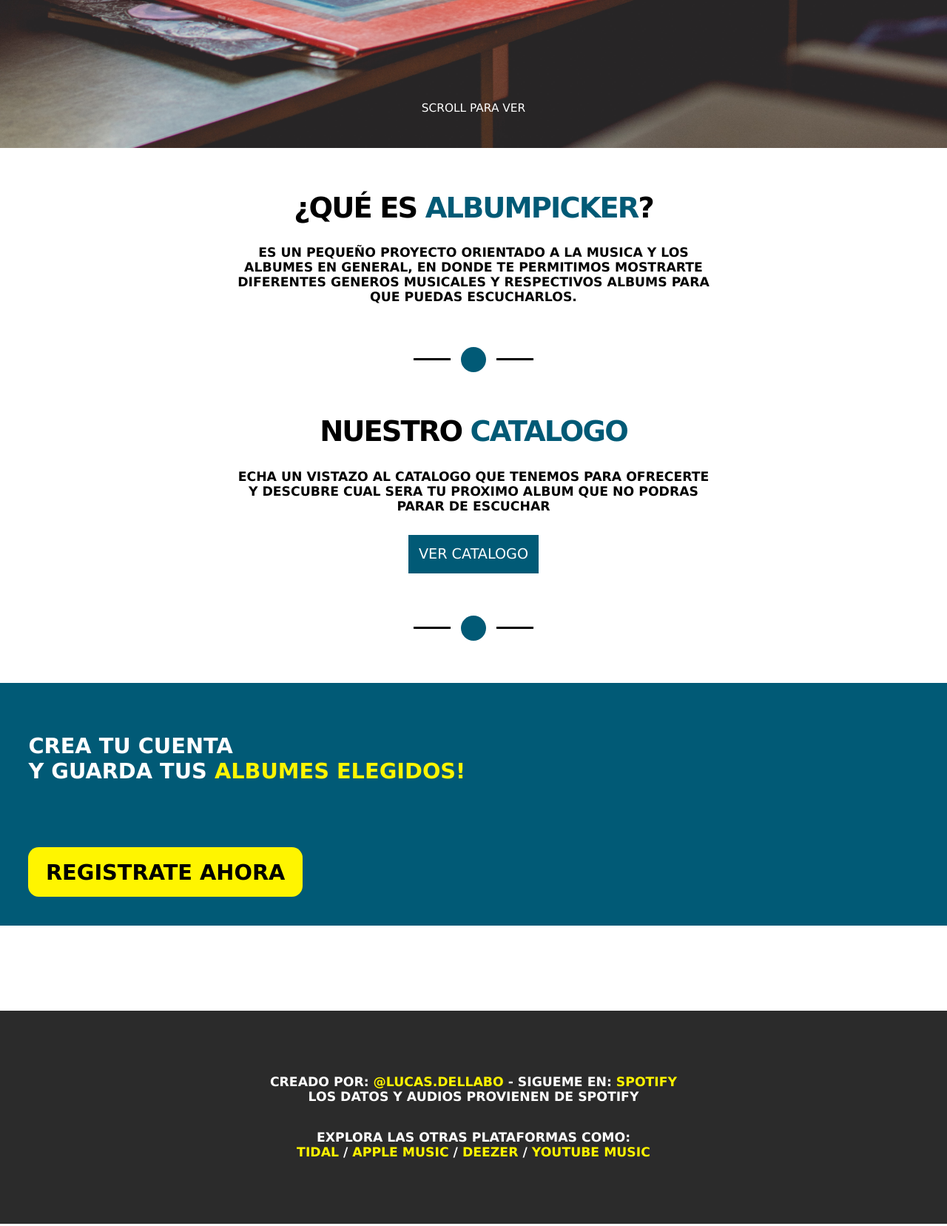
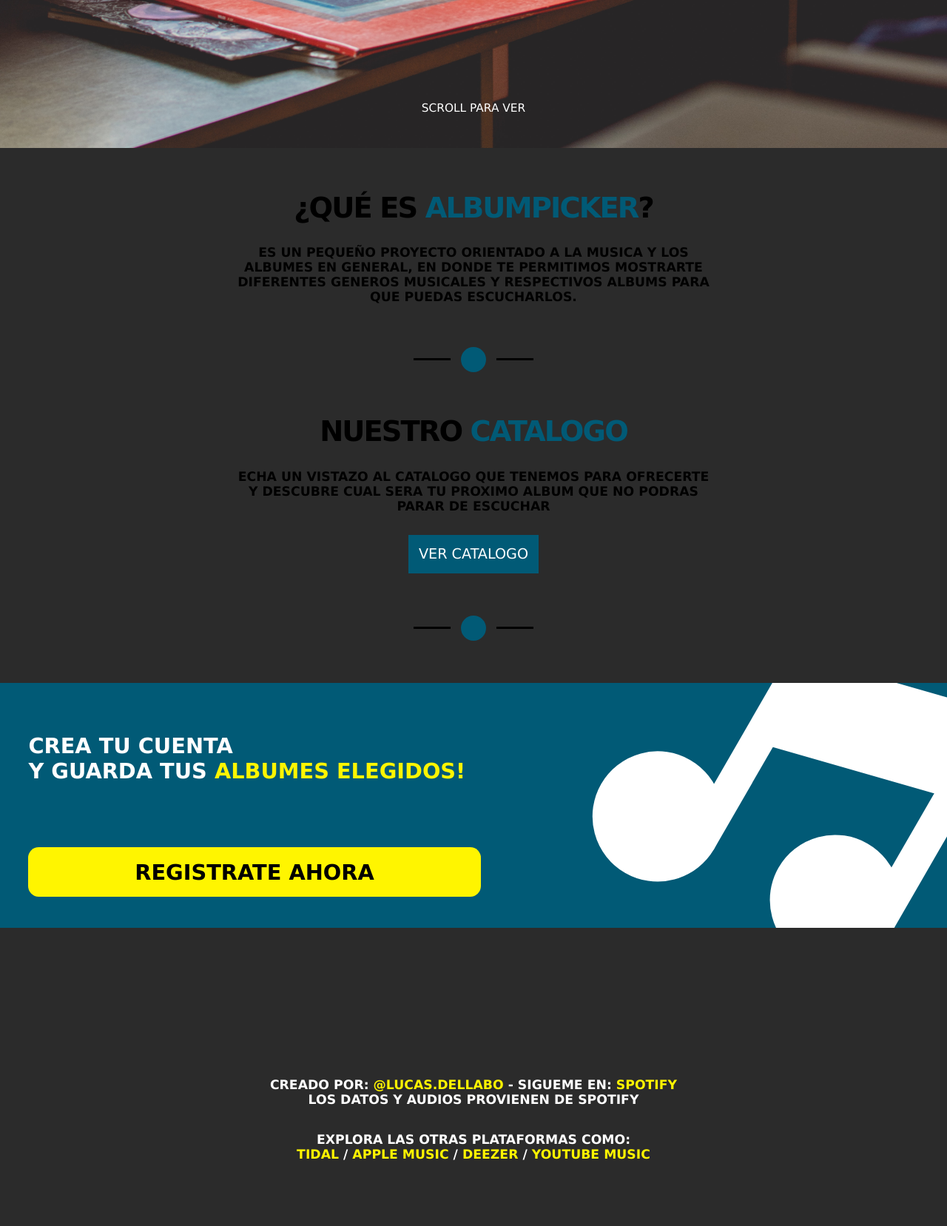
Before and after one commit to LucasDLabo/ProyectoFacultad, a PHP site: page / in a window 1280 px wide. Shown: the part 600-2257 px from the top of the page at 74% size. Run offline with PHP 8.4, Linux system fonts and the light colour scheme.

Commit message:
Agregado dibujo de nota musical en el flyer de register

```diff
--- a/css/style.css
+++ b/css/style.css
@@ -4,7 +4,6 @@ Git Status
 Git commit -m "comentario"
 Git push -u origin master */
 
-/* Cambie los px por medidas rem */
 html {
     scroll-behavior: smooth;
     font-size: 1.2vw;
@@ -13,6 +12,7 @@ body{
     padding: 0px;
     margin: 0px;
     font-family: Verdana, Geneva, Tahoma, sans-serif;
+    background-color: #2B2B2B;
 }
 header{
     height: 100vh;
@@ -175,20 +175,28 @@ header{
 .boxRegister{
     display: flex;
     background-color: #015A76;
-    flex-direction: column;
+    flex-direction: row;
     color: white;
     font-weight: bolder;
     font-size: 1.875rem;
+    margin-bottom: 7.5rem;
+    height: 21.5rem;
+    z-index: -1;
+}
+.registerText{
+    display: flex;
+    flex-direction: column;
     padding: 2.5rem;
-    margin-bottom: 7.5rem;
+    width: 100%;
+    z-index: 1;
 }
-.boxRegister a{
+.registerText a{
     font-size: 1.875rem;
     margin-top: 3.75rem;
     text-decoration: none;
     color: black;
     background-color: #FFF500;
-    width: 30%;
+    width: 50%;
     height: 3.75rem;
     display: flex;
     align-items: center;
@@ -196,6 +204,17 @@ header{
     padding: 0.313rem;
     border-radius: 0.938rem;
     text-align: center;
+}
+.registerImg{
+    display: flex;
+    /* background-color: blueviolet; */
+    align-items: start;
+    justify-content: end;
+    width: 100%;
+    height: 21.5rem;
+    overflow: hidden;
+    position: absolute;
+    z-index: 0;
 }
 .highlight2{
     background-color: transparent;
--- a/index.html
+++ b/index.html
@@ -60,8 +60,13 @@ Git push -u origin master -->
         </section>
 
         <section class="boxRegister">
-            <p>CREA TU CUENTA <br> Y GUARDA TUS <mark class="highlight2">ALBUMES ELEGIDOS!</mark></p>
-            <a href="">REGISTRATE AHORA</a>
+            <div class="registerText">
+                <p>CREA TU CUENTA <br> Y GUARDA TUS <mark class="highlight2">ALBUMES ELEGIDOS!</mark></p>
+                <a href="">REGISTRATE AHORA</a>
+            </div>
+            <div class="registerImg">
+                <svg xmlns="http://www.w3.org/2000/svg" width="auto" height="100%" viewBox="-15 6 15 15"><g transform="rotate(30 12 12)"><g fill="none"><circle cx="6" cy="18" r="3" fill="currentColor" stroke="currentColor" stroke-linecap="round" stroke-linejoin="round" stroke-width="2"/><circle cx="18" cy="17" r="3" fill="currentColor" stroke="currentColor" stroke-linecap="round" stroke-linejoin="round" stroke-width="2"/><path fill="currentColor" d="M21 3L9 6v4l12-3V3z"/><path stroke="currentColor" stroke-linecap="round" stroke-linejoin="round" stroke-width="2" d="M9 18v-8m12 7V7M9 10V6l12-3v4M9 10l12-3"/></g></g></svg>
+            </div>
         </section>
 
 
```
